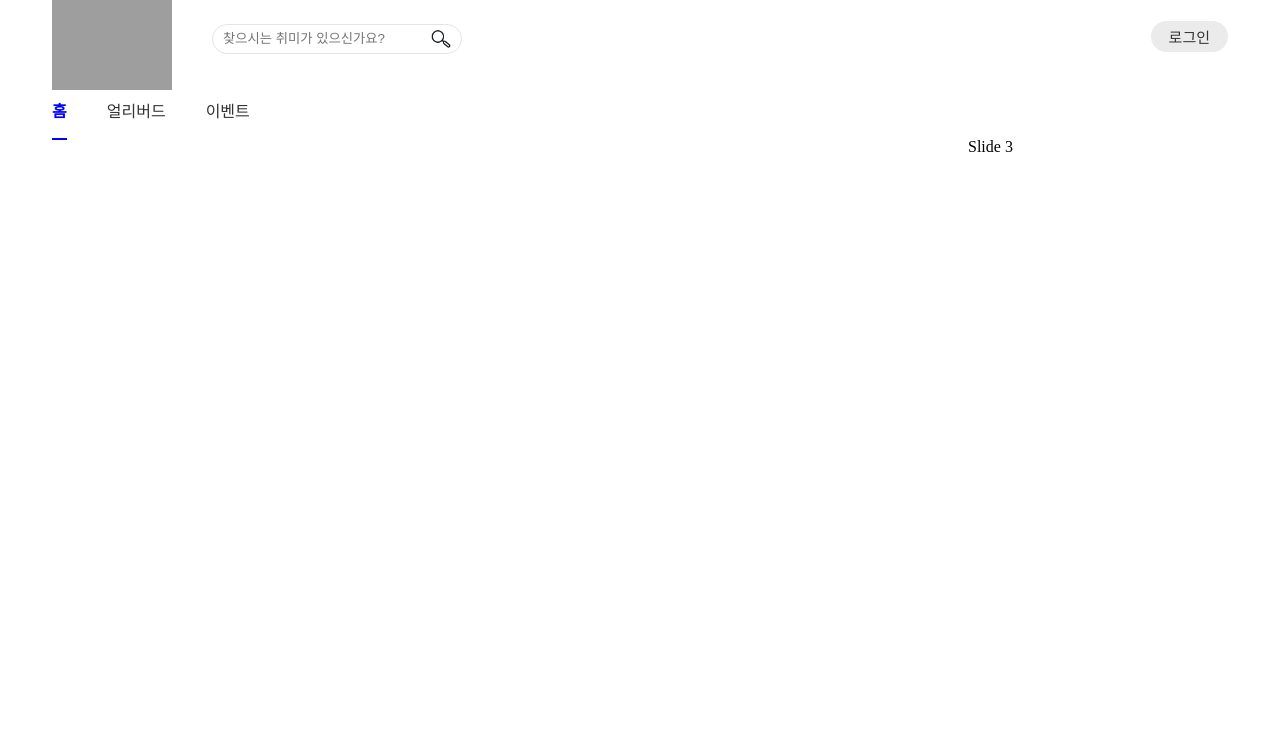
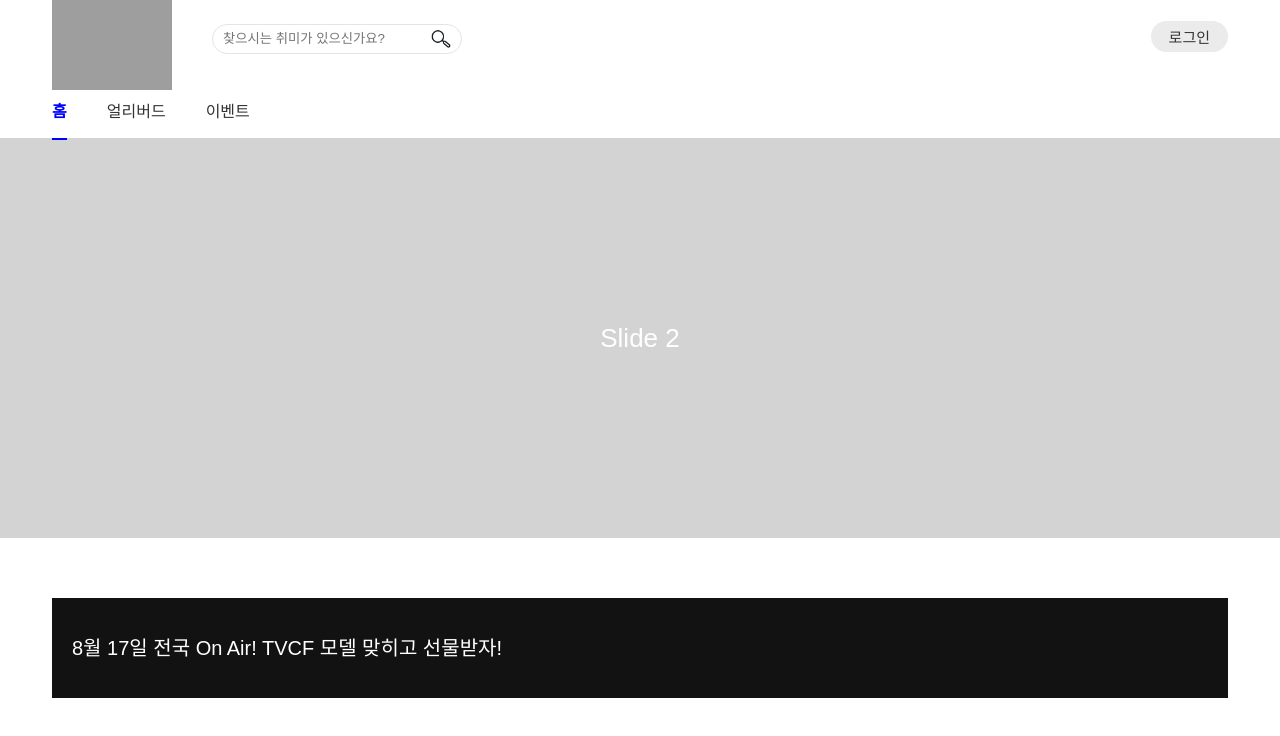
Before and after one commit to jkim68888/class101-clone-react, a React (Create React App) app in the folder class101-clone-app/: page / in a window 1280 px wide. Shown: the top 736 px of the page. Built offline with nearby package versions, Linux system fonts and the light colour scheme; grey boxes are pictures that could not be loaded.

Commit message:
폰트 설정 및 배너 영역 설정

```diff
--- a/class101-clone-app/src/Pages/Main/Main.js
+++ b/class101-clone-app/src/Pages/Main/Main.js
@@ -1,5 +1,6 @@
 import React from 'react';
 import SlideBanner from '../../components/Main/SlideBanner';
+import EventBanner from '../../components/Main/EventBanner';
 
 import { MainWrapper, MainWrap } from './Styles';
 
@@ -7,6 +8,7 @@ const Main = () => {
   return (
     <MainWrapper>
       <SlideBanner />
+      <EventBanner />
       <MainWrap>
       </MainWrap>
     </MainWrapper>
--- a/class101-clone-app/src/commonStyles.css
+++ b/class101-clone-app/src/commonStyles.css
@@ -1,6 +1,12 @@
+@fontface {
+	font-family: 'Noto Sans KR', sans-serif;
+	src: url('https://fonts.googleapis.com/css2?family=Noto+Sans+KR:wght@300;400;500;700&display=swap');
+}
+
 html,
 body,
 * {
+	font-family: 'Noto Sans KR', sans-serif;
 	padding: 0;
 	margin: 0;
 	box-sizing: border-box;
--- /dev/null
+++ b/class101-clone-app/src/components/Main/EventBanner.js
@@ -0,0 +1,13 @@
+import React from 'react';
+
+import { EventBannerWrapper } from './Styles';
+
+const EventBanner = () => {
+  return (
+    <EventBannerWrapper>
+      <h2>8월 17일 전국 On Air! TVCF 모델 맞히고 선물받자!</h2>
+    </EventBannerWrapper>
+  );
+};
+
+export default EventBanner;
--- a/class101-clone-app/src/components/Main/Styles.js
+++ b/class101-clone-app/src/components/Main/Styles.js
@@ -2,12 +2,24 @@ import styled from 'styled-components';
 
 export const SlideBannerWrapper = styled.div`
   width: 100%;
-  height: auto;
+  height: 400px;
+  background: lightgray;
+  color: #fff;
+  font-size: 26px;
+  text-align: center;
+  line-height: 400px;
+`;
+export const EventBannerWrapper = styled.div`
+  max-width: 1176px;
+  margin: 60px auto;
+  height: 100px;
+  line-height: 100px;
+  padding: 0 20px;
+  background: #121212;
 
-  & .swiper-slide{
-    display: flex;
-    justify-content: space-between;
-    max-width: 1176px;
-    margin: 0 auto;
+  h2{
+    font-size: 20px;
+    font-weight: 500;
+    color: #fff;
   }
 `;
```
